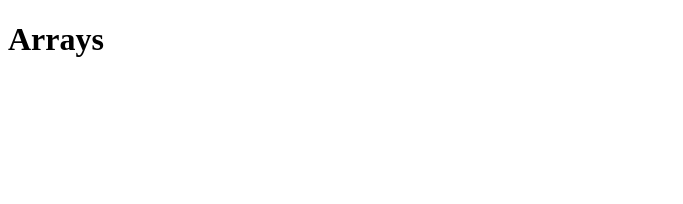
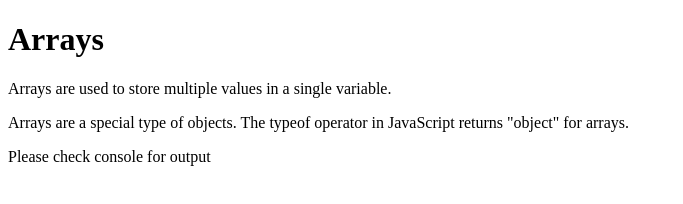
Before and after one commit to VivekBaddi2/ultimeztasks, a plain HTML site: page Task-on-array-and-its-methods/index.html in a window 1280 px wide. Shown: the whole page, without its empty margins (0-683 px from the left). Drawn offline with Linux system fonts and the light colour scheme.

Commit message:
Update index.html

```diff
--- a/Task-on-array-and-its-methods/index.html
+++ b/Task-on-array-and-its-methods/index.html
@@ -7,6 +7,9 @@
 </head>
 <body>
     <h1>Arrays</h1>
+    <p>Arrays are used to store multiple values in a single variable.</p>
+    <p>Arrays are a special type of objects. The typeof operator in JavaScript returns "object" for arrays.</p>
+    <p>Please check console for output</p>
     <script>
         var numbers=[10,5,8,3,12,6];
         console.log(numbers.length);
```
